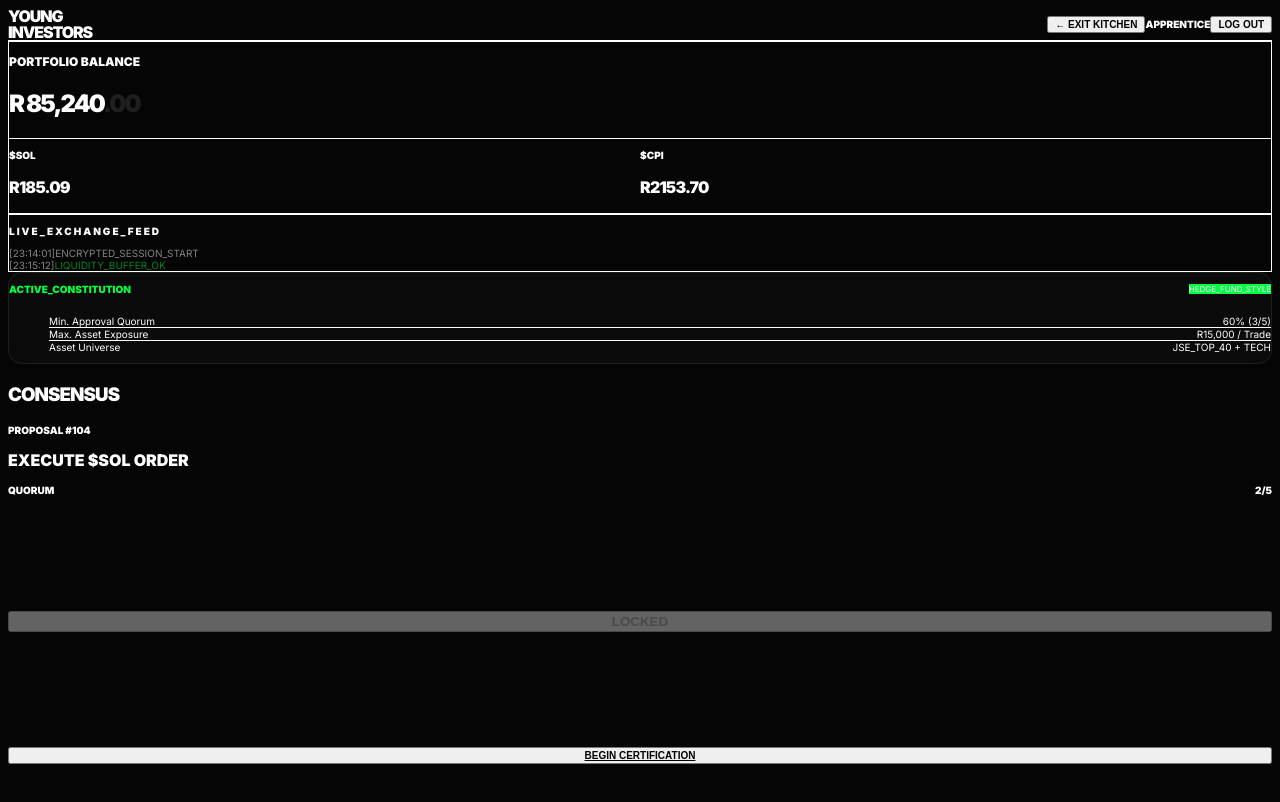
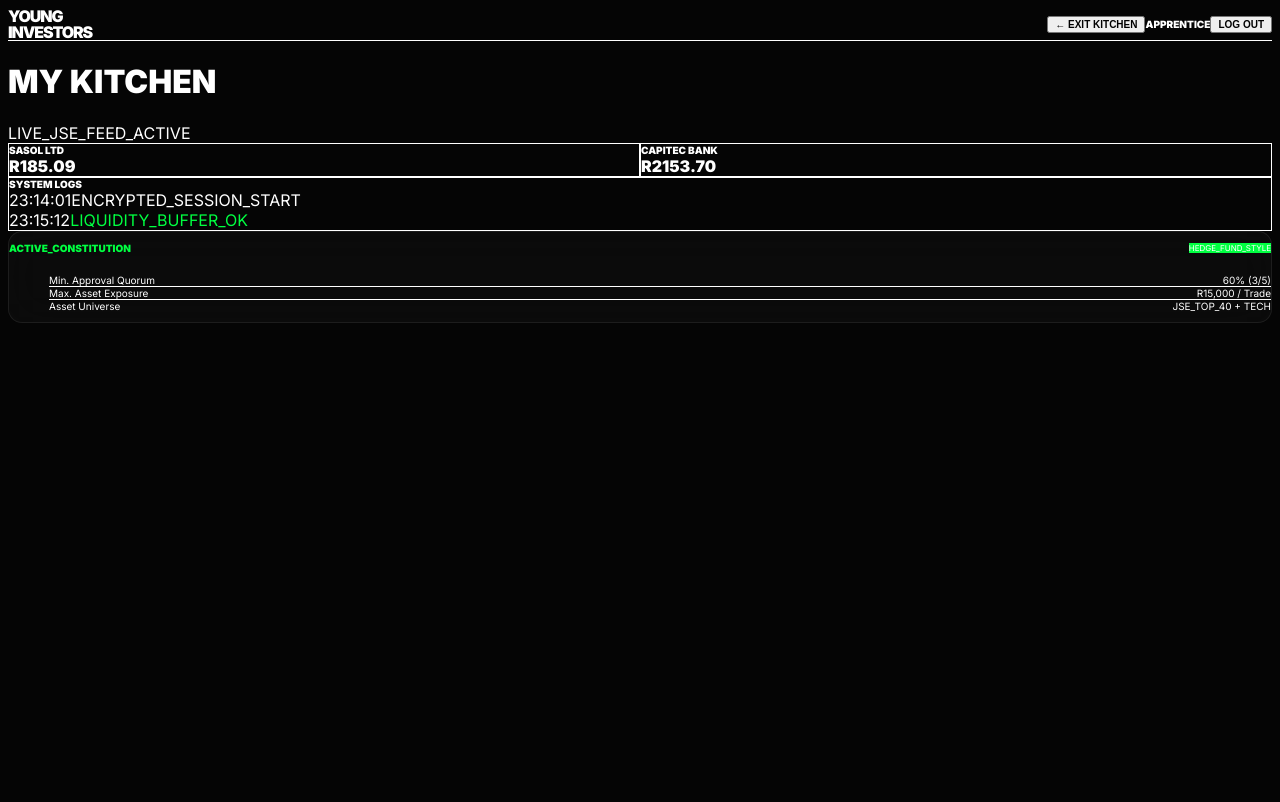
Before and after one commit to younginvestors-lounge/young-investors-mvp, a Next.js app: page /dashboard in a window 1280 px wide. Shown: the top 802 px of the page. Built offline with nearby package versions, Linux system fonts and the light colour scheme.

Commit message:
Feat: Connect setup flow to dashboard with dynamic data

```diff
--- a/app/create-kitchen/create-kitchen/page.tsx
+++ /dev/null
@@ -1,78 +0,0 @@
-"use client"
-import React, { useState } from 'react';
-import { useParams, useRouter } from 'next/navigation';
-import Link from 'next/link';
-
-export default function SetupKitchen() {
-  const params = useParams();
-  const router = useRouter();
-  const style = params.style as string;
-  const [kitchenName, setKitchenName] = useState('');
-  const [isDeploying, setIsDeploying] = useState(false);
-
-  const handleDeploy = () => {
-    setIsDeploying(true);
-    // Simulate contract deployment delay
-    setTimeout(() => {
-      router.push('/dashboard');
-    }, 1500);
-  }
-
-  return (
-    <div className="min-h-screen bg-black text-white p-8 font-sans">
-      <div className="max-w-2xl mx-auto py-20">
-        <div className="mb-8">
-          <Link href="/create-kitchen" className="text-zinc-500 text-[10px] font-[900] uppercase tracking-widest hover:text-[#00FF41] transition-colors">
-            ← Back to Selection
-          </Link>
-        </div>
-
-        <h1 className="text-6xl font-[900] tracking-[-0.07em] uppercase mb-4">
-          Setup {style === 'hedge' ? 'High-Heat' : 'Slow-Cook'}<br/>Kitchen
-        </h1>
-        <p className="text-zinc-500 font-medium mb-12 tracking-tight">
-          Configure your investment group parameters.
-        </p>
-
-        <div className="space-y-8 mb-12">
-          <div className="space-y-2">
-            <label className="text-[10px] font-[900] uppercase tracking-widest text-zinc-400">Kitchen Name</label>
-            <input
-              type="text"
-              value={kitchenName}
-              onChange={(e) => setKitchenName(e.target.value)}
-              placeholder="e.g. The Sunday Club"
-              className="w-full bg-zinc-950 border border-white/10 p-4 text-white font-bold focus:outline-none focus:border-[#00FF41] transition-colors rounded-lg"
-            />
-          </div>
-
-          <div className="p-6 bg-zinc-950 border border-white/10 rounded-lg">
-            <h3 className="text-[10px] font-[900] uppercase tracking-widest mb-4 text-[#00FF41]">Constitution Preview</h3>
-            <ul className="space-y-3 text-xs text-zinc-500 font-mono">
-              <li className="flex justify-between border-b border-white/5 pb-2">
-                <span>Governance Model</span>
-                <span className="text-white uppercase">{style === 'hedge' ? 'High-Heat' : 'Slow-Cook'}</span>
-              </li>
-              <li className="flex justify-between border-b border-white/5 pb-2">
-                <span>Quorum Requirement</span>
-                <span className="text-white">{style === 'hedge' ? '60% (3/5)' : '80% (4/5)'}</span>
-              </li>
-              <li className="flex justify-between">
-                <span>Max. Asset Exposure</span>
-                <span className="text-white">{style === 'hedge' ? 'R15,000' : 'R5,000'}</span>
-              </li>
-            </ul>
-          </div>
-        </div>
-
-        <button
-          onClick={handleDeploy}
-          disabled={isDeploying}
-          className={`w-full py-5 font-[900] text-sm uppercase tracking-widest rounded-lg transition-all ${isDeploying ? 'bg-zinc-800 text-zinc-500 cursor-wait' : 'bg-white text-black hover:bg-[#00FF41]'}`}
-        >
-          {isDeploying ? 'Deploying Contract...' : 'Deploy Kitchen Contract'}
-        </button>
-      </div>
-    </div>
-  );
-}
--- a/app/dashboard/page.tsx
+++ b/app/dashboard/page.tsx
@@ -1,18 +1,20 @@
 "use client"
 import React, { useState, useEffect } from 'react';
-import { useRouter } from 'next/navigation';
+import { useRouter, useSearchParams } from 'next/navigation';
 
 export default function Dashboard() {
   const router = useRouter();
-  const [votes, setVotes] = useState(2);
-  const [userLevel, setUserLevel] = useState(1);
-  const [showQuiz, setShowQuiz] = useState(false);
+  const searchParams = useSearchParams();
+  const kitchenStyle = searchParams.get('style') || 'hedge';
+  const kitchenName = searchParams.get('name');
+
   const [prices, setPrices] = useState({ sasol: 184.50, capitec: 2150.00 });
   const [logs, setLogs] = useState([
     { id: 1, time: '23:14:01', msg: 'ENCRYPTED_SESSION_START', type: 'info' },
     { id: 2, time: '23:15:12', msg: 'LIQUIDITY_BUFFER_OK', type: 'success' }
   ]);
   const [showLogoutModal, setShowLogoutModal] = useState(false);
+  const [userLevel, setUserLevel] = useState(1);
 
   // JSE LIVE FEED SIMULATOR
   useEffect(() => {
@@ -37,13 +39,6 @@
     }, 3000);
     return () => clearInterval(interval);
   }, []);
-
-  const handleCertification = () => {
-    setUserLevel(2);
-    setShowQuiz(false);
-    const time = new Date().toLocaleTimeString('en-GB', { hour12: false });
-    setLogs(prev => [{ id: Date.now(), time, msg: 'CHEF_ZANNY_CREDENTIALS_VERIFIED', type: 'success' }, ...prev]);
-  }
 
   return (
     <div className="min-h-screen bg-black text-white px-6 font-sans">
@@ -75,30 +70,37 @@
       </nav>
 
       <main className="max-w-7xl mx-auto py-12 grid grid-cols-12 gap-8">
-        <div className="col-span-12 lg:col-span-8 space-y-8">
-          <div className="bg-zinc-950 border border-white/5 p-12 rounded-lg">
-            <p className="text-zinc-500 font-[900] text-[12px] uppercase tracking-widest mb-6">Portfolio Balance</p>
-            <h2 className="text-8xl font-[900] tracking-[-0.08em] mb-12">R 85,240<span className="opacity-10">.00</span></h2>
-
-            <div className="grid grid-cols-2 gap-12 pt-10 border-t border-white/5">
-              <div>
-                <p className="text-zinc-500 font-[900] text-[10px] uppercase mb-2">$SOL</p>
-                <p className="text-4xl font-[900] tracking-[-0.05em]">R{prices.sasol.toFixed(2)}</p>
-              </div>
-              <div>
-                <p className="text-zinc-500 font-[900] text-[10px] uppercase mb-2">$CPI</p>
-                <p className="text-4xl font-[900] tracking-[-0.05em]">R{prices.capitec.toFixed(2)}</p>
-              </div>
+        <div className="col-span-12 lg:col-span-8">
+          <div className="mb-8">
+             <h1 className="text-4xl font-[900] uppercase tracking-tighter mb-2">
+              {kitchenName || 'My Kitchen'}
+            </h1>
+            <div className="flex items-center gap-2 text-zinc-500 text-xs font-mono">
+              <span className="w-2 h-2 bg-[#00FF41] rounded-full animate-pulse"></span>
+              LIVE_JSE_FEED_ACTIVE
             </div>
           </div>
 
-          <div className="bg-zinc-950/50 p-8 border border-white/5 rounded-lg font-mono">
-            <h3 className="text-[10px] font-[900] uppercase text-zinc-500 mb-6 tracking-[0.2em]">Live_Exchange_Feed</h3>
-            <div className="space-y-3">
+          {/* PRICES GRID */}
+          <div className="grid grid-cols-2 gap-4 mb-8">
+            <div className="p-6 bg-zinc-950 border border-white/10 rounded-lg">
+              <div className="text-zinc-500 text-[10px] font-[900] uppercase tracking-widest mb-2">Sasol Ltd</div>
+              <div className="text-3xl font-[900] tracking-tighter">R{prices.sasol.toFixed(2)}</div>
+            </div>
+            <div className="p-6 bg-zinc-950 border border-white/10 rounded-lg">
+              <div className="text-zinc-500 text-[10px] font-[900] uppercase tracking-widest mb-2">Capitec Bank</div>
+              <div className="text-3xl font-[900] tracking-tighter">R{prices.capitec.toFixed(2)}</div>
+            </div>
+          </div>
+
+          {/* LOGS */}
+          <div className="bg-zinc-950 border border-white/10 rounded-lg p-6 font-mono text-xs">
+            <div className="text-zinc-500 text-[10px] font-[900] uppercase tracking-widest mb-4">System Logs</div>
+            <div className="space-y-2">
               {logs.map(log => (
-                <div key={log.id} className="text-[10px] flex gap-4 opacity-50">
-                  <span className="text-zinc-600">[{log.time}]</span>
-                  <span className={log.type === 'success' ? 'text-[#00FF41]' : 'text-white'}>{log.msg}</span>
+                <div key={log.id} className="flex gap-4">
+                  <span className="text-zinc-600">{log.time}</span>
+                  <span className={log.type === 'success' ? 'text-[#00FF41]' : 'text-zinc-300'}>{log.msg}</span>
                 </div>
               ))}
             </div>
@@ -110,64 +112,22 @@
           <div className="precision-card p-6 bg-[#00FF41]/5 border border-[#00FF41]/20 mb-6 rounded-lg">
             <div className="flex justify-between items-center mb-4">
               <h3 className="text-[10px] font-[900] uppercase tracking-widest text-[#00FF41]">Active_Constitution</h3>
-              <span className="text-[8px] bg-[#00FF41] text-black px-2 py-0.5 font-black rounded-sm uppercase">Hedge_Fund_Style</span>
+              <span className="text-[8px] bg-[#00FF41] text-black px-2 py-0.5 font-black rounded-sm uppercase">{kitchenStyle === 'mutual' ? 'Slow_Cook_Style' : 'Hedge_Fund_Style'}</span>
             </div>
             <ul className="space-y-2 text-[10px] font-medium text-zinc-400">
               <li className="flex justify-between border-b border-white/5 pb-1">
                 <span>Min. Approval Quorum</span>
-                <span className="text-white">60% (3/5)</span>
+                <span className="text-white">{kitchenStyle === 'mutual' ? '80% (4/5)' : '60% (3/5)'}</span>
               </li>
               <li className="flex justify-between border-b border-white/5 pb-1">
                 <span>Max. Asset Exposure</span>
-                <span className="text-white">R15,000 / Trade</span>
+                <span className="text-white">{kitchenStyle === 'mutual' ? 'R5,000 / Trade' : 'R15,000 / Trade'}</span>
               </li>
               <li className="flex justify-between">
                 <span>Asset Universe</span>
                 <span className="text-white">JSE_TOP_40 + TECH</span>
               </li>
             </ul>
-          </div>
-
-          <div className="bg-white text-black p-8 rounded-lg min-h-[400px] flex flex-col justify-between">
-            <div>
-              <h3 className="text-lg font-[900] uppercase tracking-[-0.05em] mb-8">Consensus</h3>
-
-              {showQuiz ? (
-                <div className="space-y-6">
-                  <p className="text-sm font-[900] leading-tight uppercase tracking-tight">Confirm: Stop-loss is used to mitigate capital risk?</p>
-                  <button onClick={handleCertification} className="w-full bg-black text-white py-4 font-[900] text-xs uppercase tracking-widest hover:bg-[#00FF41] hover:text-black transition-colors">
-                    Confirm & Verify
-                  </button>
-                </div>
-              ) : (
-                <div className="space-y-8">
-                  <div className="space-y-2">
-                    <p className="text-[10px] font-[900] uppercase text-zinc-400">Proposal #104</p>
-                    <p className="text-2xl font-[900] uppercase tracking-tighter leading-none">Execute $SOL Order</p>
-                  </div>
-                  <div className="space-y-4">
-                    <div className="flex justify-between font-[900] text-[10px] uppercase">
-                      <span>Quorum</span>
-                      <span>{votes}/5</span>
-                    </div>
-                    <div className="h-4 bg-black/10 rounded-full overflow-hidden">
-                      <div className="h-full bg-black transition-all duration-1000" style={{ width: `${(votes/5)*100}%` }}></div>
-                    </div>
-                  </div>
-                </div>
-              )}
-            </div>
-
-            <button
-              disabled={userLevel < 2}
-              onClick={() => setVotes(v => Math.min(5, v+1))}
-              className={`w-full py-5 font-[900] text-sm uppercase tracking-widest transition-all ${userLevel >= 2 ? 'bg-black text-white' : 'bg-zinc-200 text-zinc-400 cursor-not-allowed'}`}
-            >
-              {userLevel === 1 ? 'Locked' : 'Approve Order'}
-            </button>
-            {userLevel === 1 && !showQuiz && (
-              <button onClick={() => setShowQuiz(true)} className="mt-4 text-[10px] font-[900] uppercase underline text-center w-full">Begin Certification</button>
-            )}
           </div>
         </div>
       </main>
```
Also changed, not shown: page.tsx (added, +93 -0 lines).
